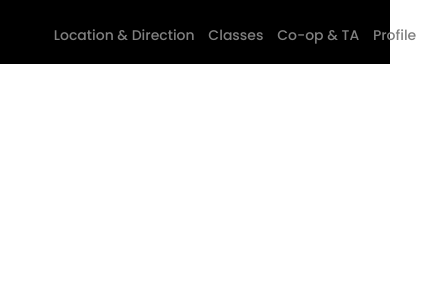
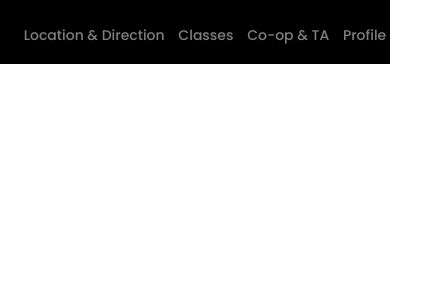
Before and after one commit to kubilaycakmak/attendence-frontend, a React (Create React App) app: page / in a window 390 px wide. Shown: the top 300 px of the page, 430 px wide, since content can reach past the window. Built offline with nearby package versions, Linux system fonts and the light colour scheme.

Commit message:
fixed issue

```diff
--- a/src/component/Sidebar/Sidebar.module.scss
+++ b/src/component/Sidebar/Sidebar.module.scss
@@ -62,6 +62,7 @@ p {
     top: -32px;
     align-items: center;
     justify-content: space-evenly;
+    left: -30px;
   }
 
   p {
```
